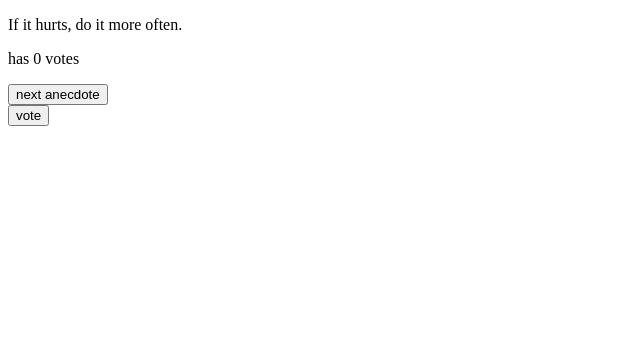
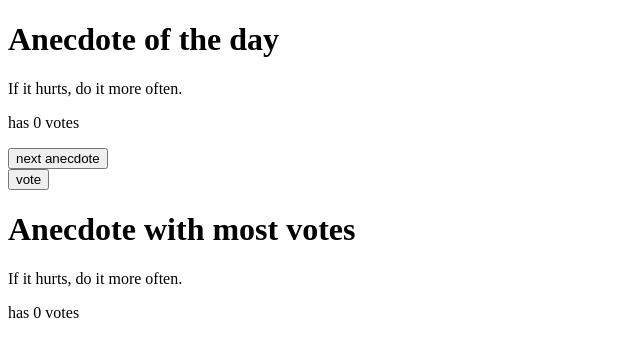
Before and after one commit to henrique-lh/FullStackOpenExercises, a React (Vite) app: page / in a window 1280 px wide. Shown: the top 356 px of the page, without its empty margins (0-640 px from the left). Built offline with nearby package versions, Linux system fonts and the light colour scheme.

Commit message:
- exercise 1.14

```diff
--- a/src/App.jsx
+++ b/src/App.jsx
@@ -21,9 +21,8 @@ const App = () => {
     ]
 
     const [selected, setSelected] = useState(0)
-    const [votes, setVotes] = useState({
-        0: 0, 1: 0, 2: 0, 3: 0, 4: 0, 5: 0, 6: 0, 7: 0
-    })
+    const [votes, setVotes] = useState([0, 0, 0, 0, 0, 0, 0, 0])
+    const [maxVotes, setMaxVotes] = useState(0)
 
     const handleSelected = () => {
         const randomInteget = Math.floor(Math.random() * 8)
@@ -32,17 +31,27 @@ const App = () => {
     }
 
     const handleVote = () => {
-        const copy = {...votes}
+        const copy = [...votes]
         copy[selected] += 1
+        console.log('copy', copy)
         setVotes(copy)
+        const maxIndex = copy.reduce((maxIdx, currentVal, currentIdx, array) =>
+                currentVal > array[maxIdx] ? currentIdx : maxIdx
+            , 0);
+        console.log('maxValue', maxIndex)
+        setMaxVotes(maxIndex)
     }
 
     return (
         <div>
+            <h1>Anecdote of the day</h1>
             <p>{anecdotes[selected]}</p>
             <p>has {votes[selected]} votes</p>
             <Button onClick={handleSelected} text={'next anecdote'} />
             <Button onClick={handleVote} text={'vote'} />
+            <h1>Anecdote with most votes</h1>
+            <p>{anecdotes[maxVotes]}</p>
+            <p>has {votes[maxVotes]} votes</p>
         </div>
     )
 }
```
